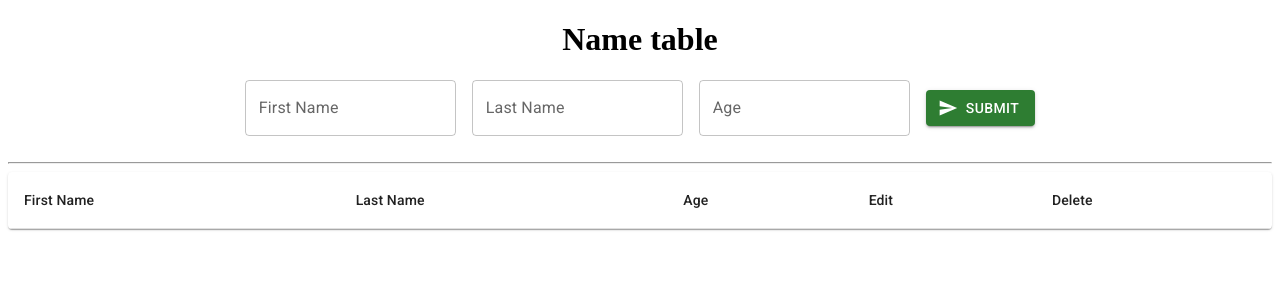
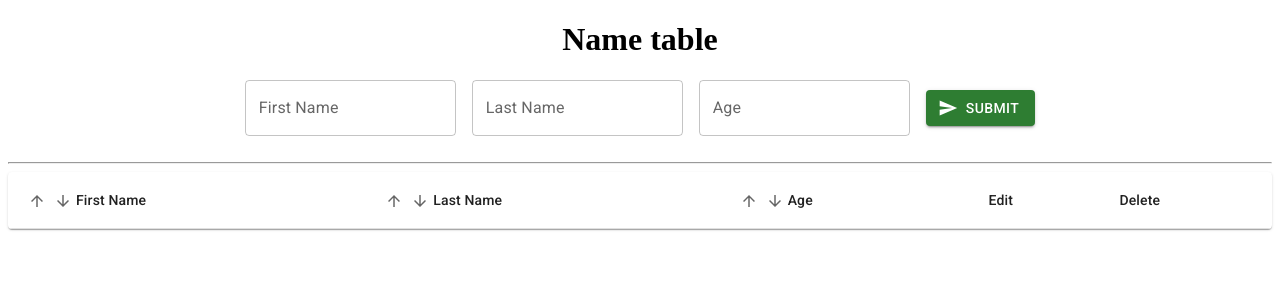
Before and after one commit to apbd/name-table, a React (Create React App) app: page / in a window 1280 px wide. Shown: the top 300 px of the page. Built offline with nearby package versions, Linux system fonts and the light colour scheme; the HTML template or start-up script is replaced by a standard one.

Commit message:
Added sort buttons

```diff
--- a/src/App.tsx
+++ b/src/App.tsx
@@ -1,10 +1,9 @@
-import React from 'react'
-
+import customSort from './utils'
 import './assets/App.css'
 import PersonCard from './components/PersonCard'
 import { IPerson } from './interfaces'
 import PersonForm from './components/PersonForm'
-import { useState } from 'react'
+import React, { useState } from 'react'
 import Table from '@mui/material/Table'
 import TableBody from '@mui/material/TableBody'
 import TableContainer from '@mui/material/TableContainer'
@@ -12,6 +11,7 @@ import TableHead from '@mui/material/TableHead'
 import Paper from '@mui/material/Paper'
 import TableRow from '@mui/material/TableRow'
 import TableCell from '@mui/material/TableCell'
+import TableSortLabel from '@mui/material/TableSortLabel'
 
 function App() {
 	// Init state
@@ -53,7 +53,14 @@ function App() {
 		const person = peopleList.find(person => {
 			return person.id === id
 		})
+		// Fix this
 		return person!
+	}
+
+	// Sort peopleList on click
+	const sort = (sortQuery: string) => {
+		const sorted = peopleList.sort(customSort(sortQuery))
+		setPeopleList([...sorted])
 	}
 
 	return (
@@ -69,15 +76,50 @@ function App() {
 			/>
 			<br />
 			<hr />
-
 			{/* Make people list */}
 			<TableContainer component={Paper}>
 				<Table size='medium' aria-label='a dense table'>
 					<TableHead>
 						<TableRow>
-							<TableCell>First Name</TableCell>
-							<TableCell align='left'>Last Name</TableCell>
-							<TableCell align='left'>Age</TableCell>
+							<TableCell>
+								<TableSortLabel
+									active
+									direction={'asc'}
+									onClick={() => sort('firstName')}
+								/>
+								<TableSortLabel
+									active
+									direction={'desc'}
+									onClick={() => sort('-firstName')}
+								/>
+								First Name
+							</TableCell>
+							<TableCell align='left'>
+								<TableSortLabel
+									active
+									direction={'asc'}
+									onClick={() => sort('lastName')}
+								/>
+								<TableSortLabel
+									active
+									direction={'desc'}
+									onClick={() => sort('-lastName')}
+								/>
+								Last Name
+							</TableCell>
+							<TableCell align='left'>
+								<TableSortLabel
+									active
+									direction={'asc'}
+									onClick={() => sort('age')}
+								/>
+								<TableSortLabel
+									active
+									direction={'desc'}
+									onClick={() => sort('-age')}
+								/>
+								Age
+							</TableCell>
 							<TableCell align='left'>Edit</TableCell>
 							<TableCell align='left'>Delete</TableCell>
 						</TableRow>
--- /dev/null
+++ b/src/utils.tsx
@@ -0,0 +1,14 @@
+// Helps sort function to sort an array based on a certain property
+export default function customSort(property: string) {
+    let sortOrder = 1;
+    // ASC or DESC?
+    if(property[0] === "-") {
+        sortOrder = -1;
+        property = property.substring(1);
+    }
+    // Fix this
+    return (a: any, b: any) => {
+        const result = (a[property] < b[property]) ? -1 : (a[property] > b[property]) ? 1 : 0;
+        return result * sortOrder;
+    }
+}
```
